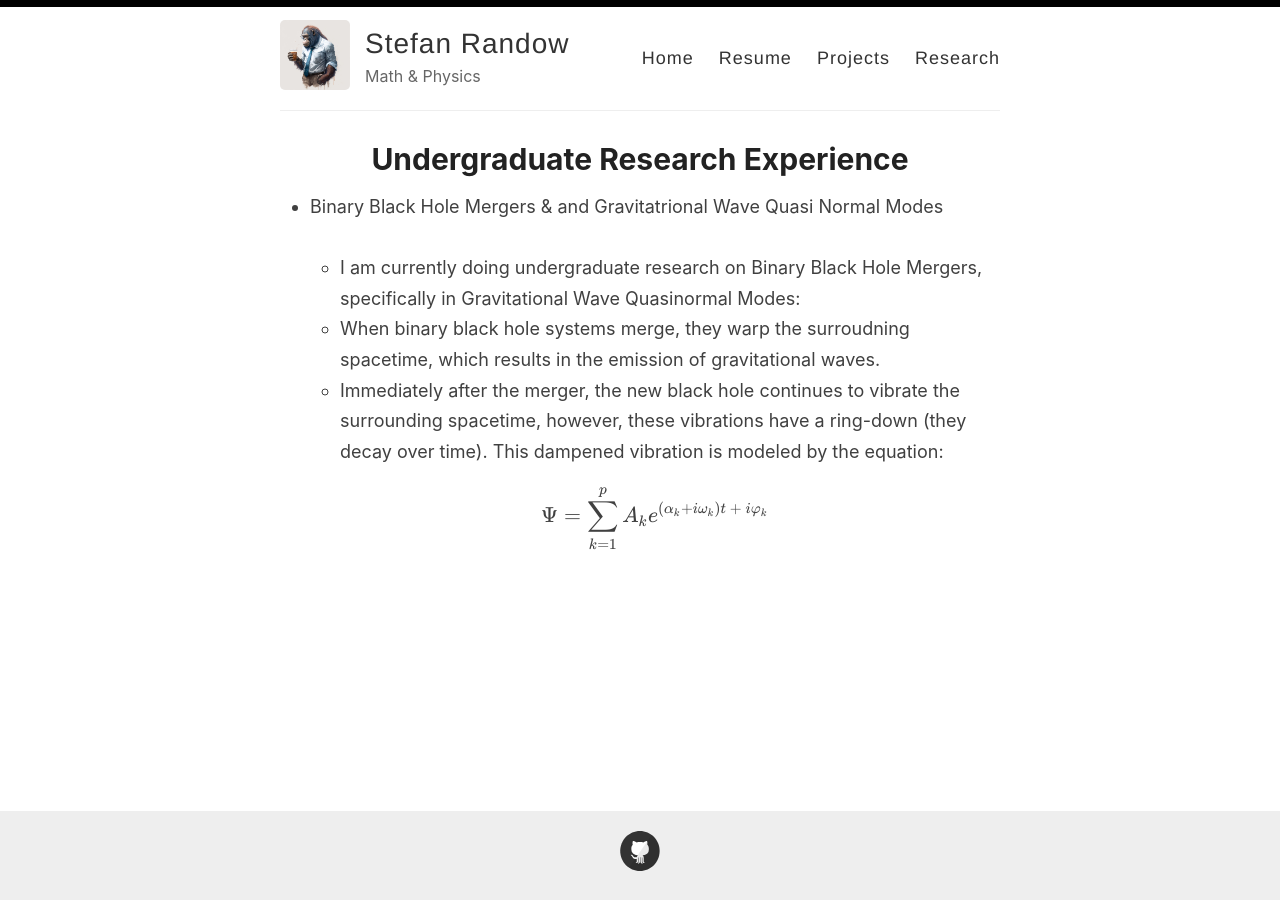
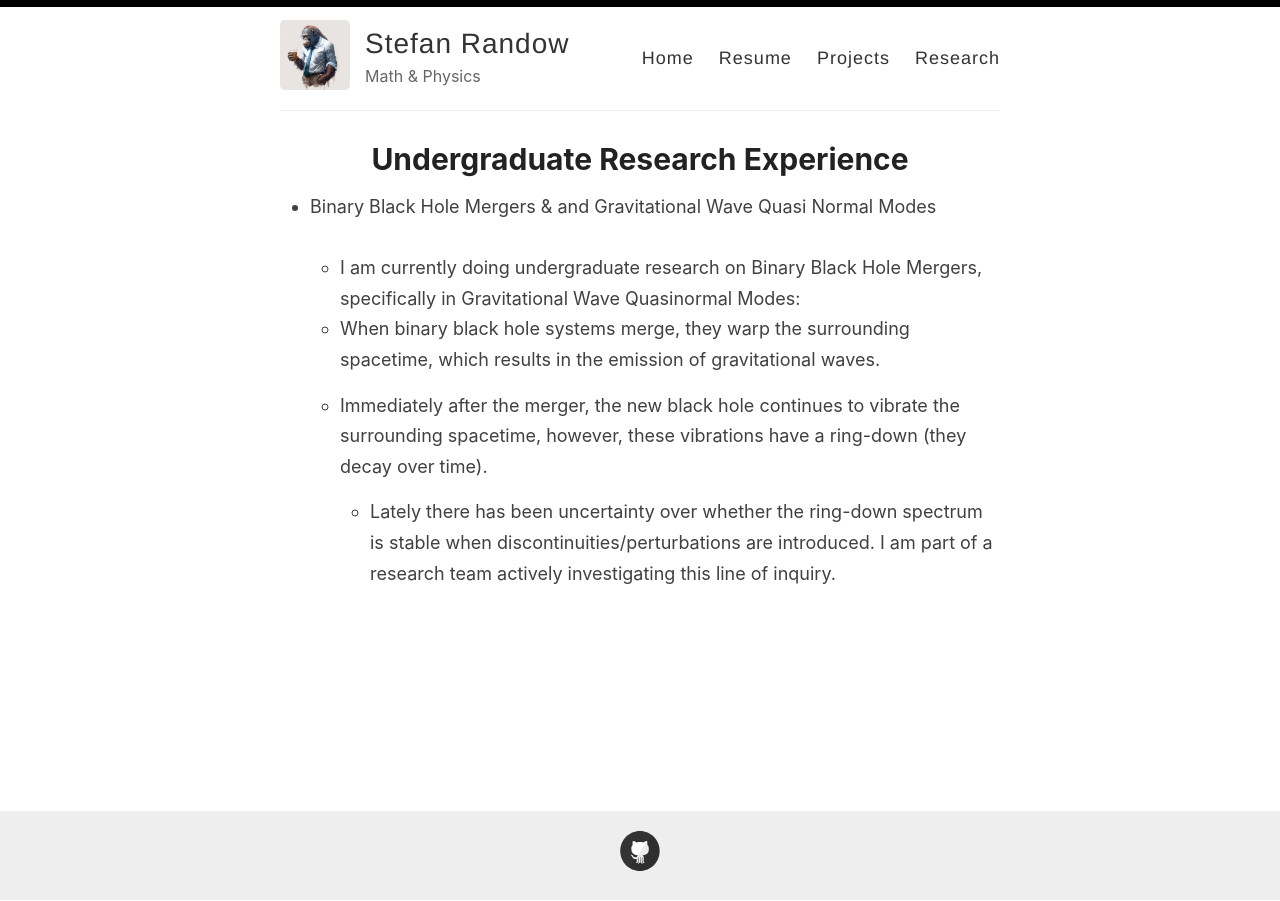
Before and after one commit to StefanRandow/StefanRandow.github.io, a Jekyll site: the page built from _pages/research.md, in a window 1280 px wide. Built offline with Jekyll 4.4.1, drawn with Linux system fonts in a browser that asks for light colours; nearby versions of some CDN libraries.

Commit message:
Update research.md

```diff
--- a/_pages/research.md
+++ b/_pages/research.md
@@ -4,10 +4,10 @@ title: Undergraduate Research Experience
 permalink: /research/
 ---
 
-- Binary Black Hole Mergers & and Gravitatrional Wave Quasi Normal Modes
+- Binary Black Hole Mergers & and Gravitational Wave Quasi Normal Modes
 <br>
 	- I am currently doing undergraduate research on Binary Black Hole Mergers, specifically in Gravitational Wave Quasinormal Modes:
-	- When binary black hole systems merge, they warp the surroudning spacetime, which results in the emission of gravitational waves.
-	- Immediately after the merger, the new black hole continues to vibrate the surrounding spacetime, however, these vibrations have a ring-down (they decay over time). This dampened vibration is modeled 	by the equation:
+	- When binary black hole systems merge, they warp the surrounding spacetime, which results in the emission of gravitational waves.
+	- Immediately after the merger, the new black hole continues to vibrate the surrounding spacetime, however, these vibrations have a ring-down (they decay over time).
 
-   $$ \Psi = \sum^p_{k=1} A_k e^{(\alpha_k+i\omega_k)t \ + \  i\varphi_k} $$
+  	- Lately there has been uncertainty over whether the ring-down spectrum is stable when discontinuities/perturbations are introduced. I am part of a research team actively investigating this line of inquiry.
```
